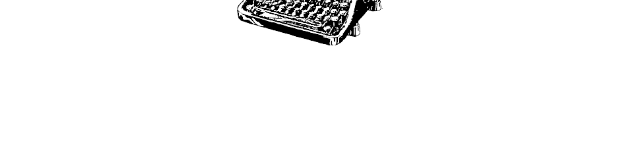
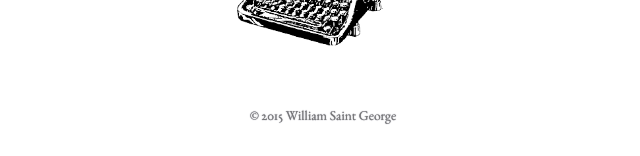
Before and after one commit to jessejohnson/wsgeorge, a Jekyll site: the page built from index.html, in a window 1280 px wide. Shown: the part 1002-1158 px from the top of the page, without its empty margins (317-957 px from the left). Built offline with Jekyll 4.4.1, drawn with Linux system fonts in a browser that asks for light colours; before the commit the page ends 1098 px from its top, so only the background shows below that.

Commit message:
add copyright notice

```diff
--- a/_layouts/base.html
+++ b/_layouts/base.html
@@ -31,6 +31,11 @@
                 </ul>
 
                 <img class="img-responsive center hero-image" src="/img/typewriter.png">
+                <h2 class="text-center title-text">
+                    <small class="small-text">
+                        &copy; {{ site.time | date: '%Y' }} William Saint George
+                    </small>
+                </h2>
     		</div>
     	</div>
 
--- a/css/wsgeorge.css
+++ b/css/wsgeorge.css
@@ -107,5 +107,4 @@ p a{
 .hero-image{
 	height: 150px;
 	margin-top: 50px;
-	margin-bottom: 50px;
 }
```
